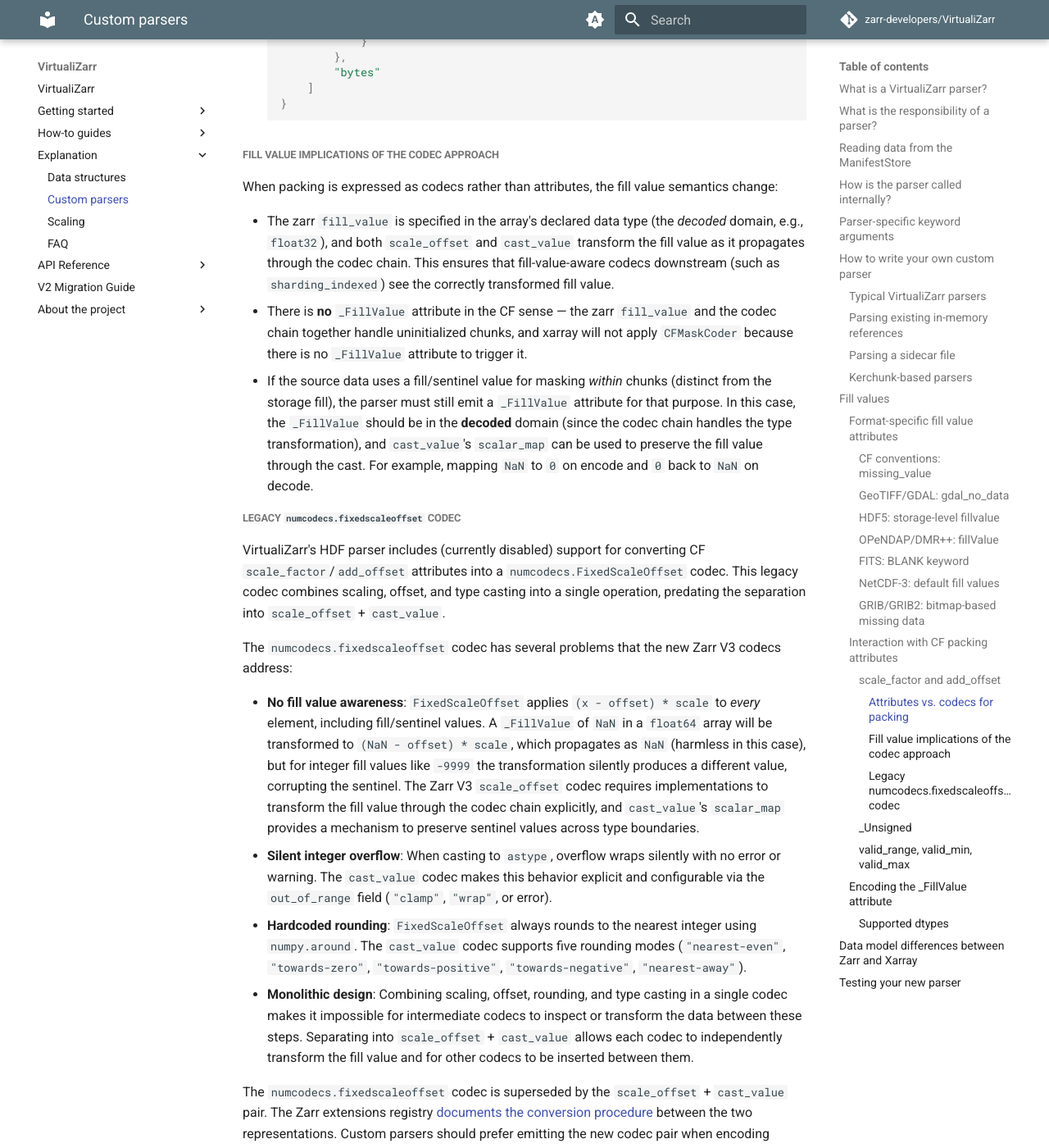
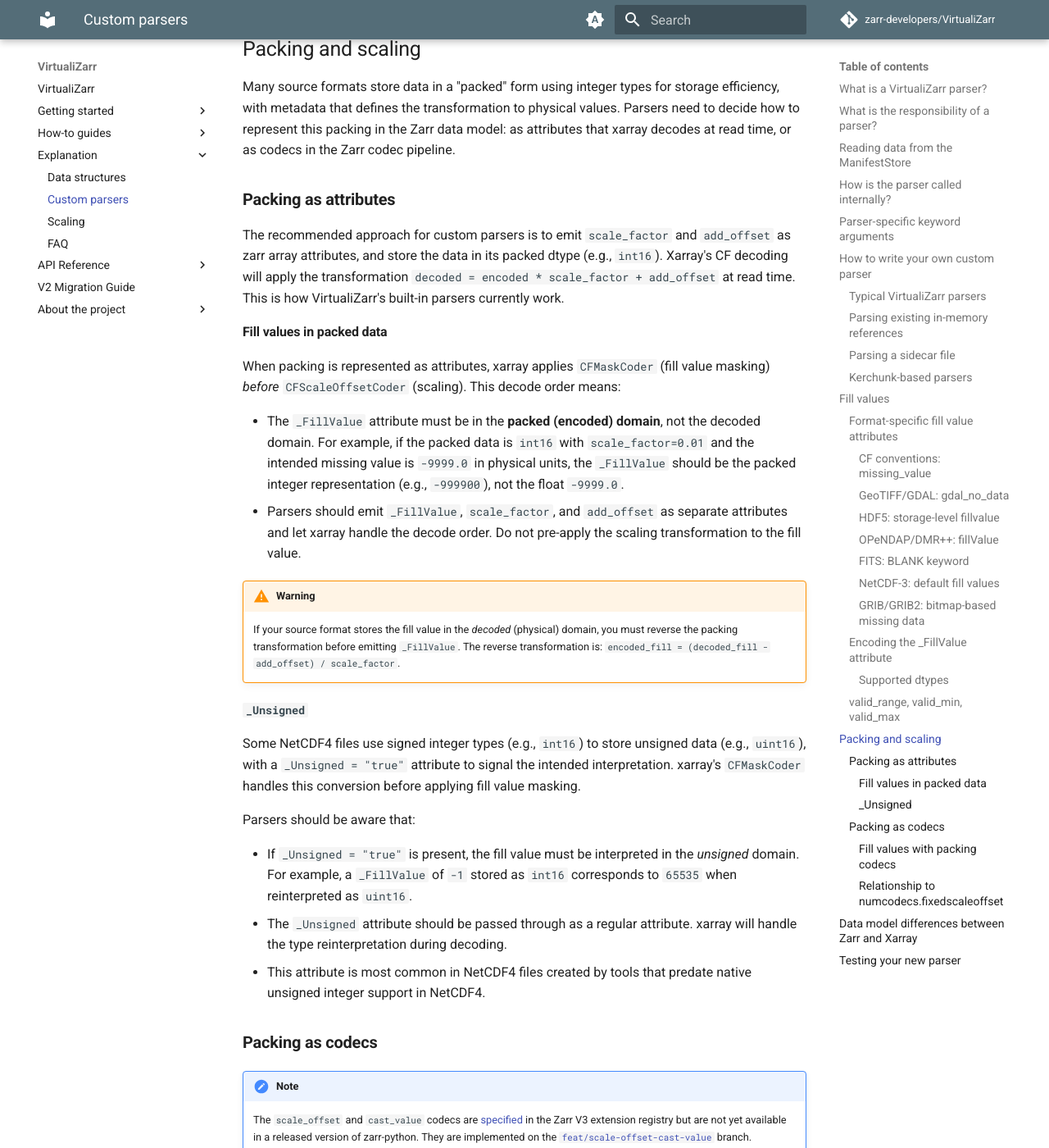
Before and after one commit to zarr-developers/VirtualiZarr, an MkDocs documentation site: the page built from docs/custom_parsers.md, in a window 1280 px wide and 1400 px high, scrolled down 10850 px. Shown: the whole window at 82% size. Built offline with MkDocs 1.6.1 and Material for MkDocs 9.7.7, drawn with Linux system fonts in a browser that asks for light colours; comment, search, counter and statistics services are not loaded; the version menu is left out; some of the changed text lies outside the part shown.

Commit message:
Separate fill values from packing

````diff
--- a/docs/custom_parsers.md
+++ b/docs/custom_parsers.md
@@ -225,6 +225,10 @@ There are two distinct "fill value" concepts that parsers may interact with:
 
 These serve different purposes and are stored in different places. Many source formats interact with these distinct concepts. For example, HDF5 has a storage-level `fillvalue` (returned for unallocated chunks) and a CF `_FillValue` attribute (used for masking). Parsers should preserve this separation faithfully: the source format's storage fill value maps to the zarr `fill_value`, and the CF `_FillValue` attribute is carried through as a zarr attribute.
 
+!!! note
+
+    When the source format uses [packed data](#packing-and-scaling) (`scale_factor`/`add_offset`), the `_FillValue` must be in the packed (encoded) domain. See [Fill values in packed data](#fill-values-in-packed-data) for details.
+
 ### Format-specific fill value attributes
 
 Source formats may carry additional attributes that serve a similar role to `_FillValue`. Parsers should understand their semantics to avoid conflicts or data loss.
@@ -268,106 +272,9 @@ VirtualiZarr does not yet include a GRIB parser, but custom parser authors targe
 - When mapping GRIB to Zarr, the parser must choose a fill value to represent bitmap-masked points in the output array, and emit a corresponding `_FillValue` attribute so that xarray can mask the data.
 - GRIB2 also supports ["complex packing"](https://codes.ecmwf.int/grib/format/grib2/templates/5/) and ["second-order packing"](https://codes.ecmwf.int/grib/format/grib1/packing/2/) where the decompression algorithm itself must account for the bitmap. This means the codec pipeline must be bitmap-aware, not just the fill value.
 
-### Interaction with CF packing attributes
-
-#### `scale_factor` and `add_offset`
-
-Many source formats store data in a "packed" form using integer types for storage efficiency, with `scale_factor` and `add_offset` attributes that define the transformation to physical values: `decoded = encoded * scale_factor + add_offset`.
-
-The critical detail for parser authors is the **decode order**: xarray applies `CFMaskCoder` (fill value masking) _before_ `CFScaleOffsetCoder` (scaling). This means:
-
-- The `_FillValue` attribute must be in the **packed (encoded) domain**, not the decoded domain. For example, if the packed data is `int16` with `scale_factor=0.01` and the intended missing value is `-9999.0` in physical units, the `_FillValue` should be the packed integer representation (e.g., `-999900`), not the float `-9999.0`.
-- Parsers should emit `_FillValue`, `scale_factor`, and `add_offset` as separate attributes and let xarray handle the decode order. Do not pre-apply the scaling transformation to the fill value.
-
-!!! warning
-
-    If your source format stores the fill value in the _decoded_ (physical) domain, you must reverse the packing transformation before emitting `_FillValue`. The reverse transformation is: `encoded_fill = (decoded_fill - add_offset) / scale_factor`.
-
-##### Attributes vs. codecs for packing
-
-There are two ways to represent packing in the Zarr data model, and which one a parser chooses has significant implications for fill value handling:
-
-1. **As attributes** (current default): Emit `scale_factor` and `add_offset` as zarr array attributes, and store the data in its packed dtype (e.g., `int16`). Xarray's CF decoding will apply the transformation at read time. The `_FillValue` attribute must be in the packed domain. This is how VirtualiZarr's built-in parsers currently work.
-
-2. **As codecs**: Encode the packing transformation into the zarr codec pipeline. The Zarr V3 extension registry defines two codecs that together replace the legacy `numcodecs.fixedscaleoffset` codec:
-
-    - [`scale_offset`](https://github.com/zarr-developers/zarr-extensions/tree/main/codecs/scale_offset): An array-to-array codec that applies `out = (in - offset) * scale` during encoding and `out = (in / scale) + offset` during decoding. This codec operates within a single data type — it does not change the dtype.
-    - [`cast_value`](https://github.com/zarr-developers/zarr-extensions/tree/main/codecs/cast_value): An array-to-array codec that converts values between numeric types, with configurable rounding (`"nearest-even"`, `"towards-zero"`, etc.) and out-of-range handling (`"clamp"`, `"wrap"`). It also supports a `scalar_map` for explicit scalar mappings (e.g., mapping `NaN` to `0` during a float-to-integer cast).
-
-    When using the codec approach, `scale_factor` and `add_offset` are removed from the attributes (since the transformation is now encoded in the codec chain), and the array's declared `data_type` is the _decoded_ (physical) type. The codecs handle the transformation transparently during reads.
-
-    For example, a `float32` array packed into `uint8` with `offset=1000` and `scale=0.1`:
-
-    ```json
-    {
-        "data_type": "float32",
-        "codecs": [
-            {
-                "name": "scale_offset",
-                "configuration": {
-                    "offset": 1000,
-                    "scale": 0.1
-                }
-            },
-            {
-                "name": "cast_value",
-                "configuration": {
-                    "data_type": "uint8",
-                    "out_of_range": "wrap"
-                }
-            },
-            "bytes"
-        ]
-    }
-    ```
-
-##### Fill value implications of the codec approach
-
-When packing is expressed as codecs rather than attributes, the fill value semantics change:
-
-- The zarr `fill_value` is specified in the array's declared data type (the _decoded_ domain, e.g., `float32`), and both `scale_offset` and `cast_value` transform the fill value as it propagates through the codec chain. This ensures that fill-value-aware codecs downstream (such as `sharding_indexed`) see the correctly transformed fill value.
-- There is **no** `_FillValue` attribute in the CF sense — the zarr `fill_value` and the codec chain together handle uninitialized chunks, and xarray will not apply `CFMaskCoder` because there is no `_FillValue` attribute to trigger it.
-- If the source data uses a fill/sentinel value for masking _within_ chunks (distinct from the storage fill), the parser must still emit a `_FillValue` attribute for that purpose. In this case, the `_FillValue` should be in the **decoded** domain (since the codec chain handles the type transformation), and `cast_value`'s `scalar_map` can be used to preserve the fill value through the cast. For example, mapping `NaN` to `0` on encode and `0` back to `NaN` on decode.
-
-##### Legacy `numcodecs.fixedscaleoffset` codec
-
-VirtualiZarr's HDF parser includes (currently disabled) support for converting CF `scale_factor`/`add_offset` attributes into a `numcodecs.FixedScaleOffset` codec. This legacy codec combines scaling, offset, and type casting into a single operation, predating the separation into `scale_offset` + `cast_value`.
-
-The `numcodecs.fixedscaleoffset` codec has several problems that the new Zarr V3 codecs address:
-
-- **No fill value awareness**: `FixedScaleOffset` applies `(x - offset) * scale` to _every_ element, including fill/sentinel values. A `_FillValue` of `NaN` in a `float64` array will be transformed to `(NaN - offset) * scale`, which propagates as `NaN` (harmless in this case), but for integer fill values like `-9999` the transformation silently produces a different value, corrupting the sentinel. The Zarr V3 `scale_offset` codec requires implementations to transform the fill value through the codec chain explicitly, and `cast_value`'s `scalar_map` provides a mechanism to preserve sentinel values across type boundaries.
-- **Silent integer overflow**: When casting to `astype`, overflow wraps silently with no error or warning. The `cast_value` codec makes this behavior explicit and configurable via the `out_of_range` field (`"clamp"`, `"wrap"`, or error).
-- **Hardcoded rounding**: `FixedScaleOffset` always rounds to the nearest integer using `numpy.around`. The `cast_value` codec supports five rounding modes (`"nearest-even"`, `"towards-zero"`, `"towards-positive"`, `"towards-negative"`, `"nearest-away"`).
-- **Monolithic design**: Combining scaling, offset, rounding, and type casting in a single codec makes it impossible for intermediate codecs to inspect or transform the data between these steps. Separating into `scale_offset` + `cast_value` allows each codec to independently transform the fill value and for other codecs to be inserted between them.
-
-The `numcodecs.fixedscaleoffset` codec is superseded by the `scale_offset` + `cast_value` pair. The Zarr extensions registry [documents the conversion procedure](https://github.com/zarr-developers/zarr-extensions/tree/main/codecs/scale_offset#conversion-to-scale_offset) between the two representations. Custom parsers should prefer emitting the new codec pair when encoding packing as codecs.
-
-#### `_Unsigned`
-
-Some NetCDF4 files use signed integer types (e.g., `int16`) to store unsigned data (e.g., `uint16`), with a `_Unsigned = "true"` attribute to signal the intended interpretation. xarray's `CFMaskCoder` handles this conversion before applying fill value masking.
-
-Parsers should be aware that:
-
-- If `_Unsigned = "true"` is present, the fill value must be interpreted in the _unsigned_ domain. For example, a `_FillValue` of `-1` stored as `int16` corresponds to `65535` when reinterpreted as `uint16`.
-- The `_Unsigned` attribute should be passed through as a regular attribute. xarray will handle the type reinterpretation during decoding.
-- This attribute is most common in NetCDF4 files created by tools that predate native unsigned integer support in NetCDF4.
-
-#### `valid_range`, `valid_min`, `valid_max`
-
-The CF conventions define `valid_range`, `valid_min`, and `valid_max` attributes for specifying the range of physically meaningful values. Values outside this range are considered missing.
-
-!!! warning
-
-    **Xarray does not process these attributes.** Unlike the netcdf4 Python library (which masks out-of-range values when `auto_maskandscale` is enabled), xarray passes `valid_range`, `valid_min`, and `valid_max` through as opaque attributes without applying any masking.
-
-    If your source format relies on these attributes for missing data detection, your parser should either:
-
-    - Convert out-of-range values to a `_FillValue` sentinel during parsing, or
-    - Document that downstream consumers must handle range-based masking themselves.
-
 ### Encoding the `_FillValue` attribute
 
-In order to be correctly parsed by xarray, the `_FillValue` attribute must be encoded in a way that xarray's `FillValueCoder.decode()` expects. You could use `FillValueCoder.encode()` directly to accomplish this. The internal parsers use a convenience function ([`encode_cf_fill_value`][virtualizarr.parsers.utils.encode_cf_fill_value]) which handles extracting scalar values from numpy arrays before delegating to `FillValueCoder.encode()`.
+In order to be correctly parsed by xarray, the `_FillValue` attribute must be encoded in a way that xarray's `FillValueCoder.decode()` expects. You could use `FillValueCoder.encode()` directly to accomplish this. The internal parsers use a convenience function (`virtualizarr.parsers.utils.encode_cf_fill_value`) which handles extracting scalar values from numpy arrays before delegating to `FillValueCoder.encode()`.
 
 The zarr `fill_value` in `ArrayV3Metadata` does **not** need this encoding — zarr handles its own serialization.
 
@@ -391,6 +298,118 @@ Any other dtype (structured/compound, datetime, etc.) will cause `FillValueCoder
 !!! warning
 
     The `_FillValue` attribute must be the **encoded** form, not a raw scalar. A common mistake is to emit `_FillValue` as a plain numeric value or string (e.g., `"-9999"` for a float32 array). For float dtypes, xarray expects a base64-encoded 8-byte little-endian double; passing a numeric string instead will cause a `struct.error` at decode time. This is especially likely when parsing formats that store metadata as text (e.g., GDAL metadata XML in GeoTIFF), where type information from the original source format has been lost.
+
+### `valid_range`, `valid_min`, `valid_max`
+
+The CF conventions define `valid_range`, `valid_min`, and `valid_max` attributes for specifying the range of physically meaningful values. Values outside this range are considered missing.
+
+!!! warning
+
+    **Xarray does not process these attributes.** Unlike the netcdf4 Python library (which masks out-of-range values when `auto_maskandscale` is enabled), xarray passes `valid_range`, `valid_min`, and `valid_max` through as opaque attributes without applying any masking.
+
+    If your source format relies on these attributes for missing data detection, your parser should either:
+
+    - Convert out-of-range values to a `_FillValue` sentinel during parsing, or
+    - Document that downstream consumers must handle range-based masking themselves.
+
+## Packing and scaling
+
+Many source formats store data in a "packed" form using integer types for storage efficiency, with metadata that defines the transformation to physical values. Parsers need to decide how to represent this packing in the Zarr data model: as attributes that xarray decodes at read time, or as codecs in the Zarr codec pipeline.
+
+### Packing as attributes
+
+The recommended approach for custom parsers is to emit `scale_factor` and `add_offset` as zarr array attributes, and store the data in its packed dtype (e.g., `int16`). Xarray's CF decoding will apply the transformation `decoded = encoded * scale_factor + add_offset` at read time. This is how VirtualiZarr's built-in parsers currently work.
+
+#### Fill values in packed data
+
+When packing is represented as attributes, xarray applies `CFMaskCoder` (fill value masking) _before_ `CFScaleOffsetCoder` (scaling). This decode order means:
+
+- The `_FillValue` attribute must be in the **packed (encoded) domain**, not the decoded domain. For example, if the packed data is `int16` with `scale_factor=0.01` and the intended missing value is `-9999.0` in physical units, the `_FillValue` should be the packed integer representation (e.g., `-999900`), not the float `-9999.0`.
+- Parsers should emit `_FillValue`, `scale_factor`, and `add_offset` as separate attributes and let xarray handle the decode order. Do not pre-apply the scaling transformation to the fill value.
+
+!!! warning
+
+    If your source format stores the fill value in the _decoded_ (physical) domain, you must reverse the packing transformation before emitting `_FillValue`. The reverse transformation is: `encoded_fill = (decoded_fill - add_offset) / scale_factor`.
+
+#### `_Unsigned`
+
+Some NetCDF4 files use signed integer types (e.g., `int16`) to store unsigned data (e.g., `uint16`), with a `_Unsigned = "true"` attribute to signal the intended interpretation. xarray's `CFMaskCoder` handles this conversion before applying fill value masking.
+
+Parsers should be aware that:
+
+- If `_Unsigned = "true"` is present, the fill value must be interpreted in the _unsigned_ domain. For example, a `_FillValue` of `-1` stored as `int16` corresponds to `65535` when reinterpreted as `uint16`.
+- The `_Unsigned` attribute should be passed through as a regular attribute. xarray will handle the type reinterpretation during decoding.
+- This attribute is most common in NetCDF4 files created by tools that predate native unsigned integer support in NetCDF4.
+
+### Packing as codecs
+
+!!! note
+
+    The `scale_offset` and `cast_value` codecs are [specified](https://github.com/zarr-developers/zarr-extensions/tree/main/codecs/scale_offset) in the Zarr V3 extension registry but are not yet available in a released version of zarr-python. They are implemented on the [`feat/scale-offset-cast-value`](https://github.com/zarr-developers/zarr-python/tree/feat/scale-offset-cast-value) branch. Additionally, `cast_value` requires the optional [`cast-value-rs`](https://github.com/zarr-developers/cast-value-rs) package. Until these are merged and released, custom parsers should use the [attributes approach](#packing-as-attributes).
+
+Instead of relying on xarray's CF decoding, packing can be encoded directly into the zarr codec pipeline using the Zarr V3 [`scale_offset`](https://github.com/zarr-developers/zarr-extensions/tree/main/codecs/scale_offset) and [`cast_value`](https://github.com/zarr-developers/zarr-extensions/tree/main/codecs/cast_value) codecs:
+
+- **`scale_offset`**: An array-to-array codec that applies `out = (in - offset) * scale` during encoding and `out = (in / scale) + offset` during decoding. This codec operates within a single data type — it does not change the dtype.
+- **`cast_value`**: An array-to-array codec that converts values between numeric types, with configurable rounding (`"nearest-even"`, `"towards-zero"`, `"towards-positive"`, `"towards-negative"`, `"nearest-away"`) and out-of-range handling (`"clamp"`, `"wrap"`, or error). It also supports a `scalar_map` for explicit scalar mappings (e.g., mapping `NaN` to `0` during a float-to-integer cast).
+
+When using the codec approach, `scale_factor` and `add_offset` are removed from the attributes (since the transformation is now encoded in the codec chain), and the array's declared `data_type` is the _decoded_ (physical) type.
+
+For example, a `float32` array packed into `uint8` with `offset=1000` and `scale=0.1`:
+
+```json
+{
+    "data_type": "float32",
+    "codecs": [
+        {
+            "name": "scale_offset",
+            "configuration": {
+                "offset": 1000,
+                "scale": 0.1
+            }
+        },
+        {
+            "name": "cast_value",
+            "configuration": {
+                "data_type": "uint8",
+                "out_of_range": "wrap"
+            }
+        },
+        "bytes"
+    ]
+}
+```
+
+#### Fill values with packing codecs
+
+When packing is expressed as codecs rather than attributes, the fill value semantics change:
+
+- The zarr `fill_value` is specified in the array's declared data type (the _decoded_ domain, e.g., `float32`), and both `scale_offset` and `cast_value` transform the fill value as it propagates through the codec chain. This ensures that fill-value-aware codecs downstream (such as `sharding_indexed`) see the correctly transformed fill value.
+- There is no `_FillValue` _attribute_ needed for uninitialized chunks — the zarr `fill_value` and the codec chain together handle that, and xarray will not apply `CFMaskCoder` because there is no `_FillValue` attribute to trigger it.
+- If the source data uses a fill/sentinel value for masking _within_ chunks (distinct from the storage fill), the parser must still emit a `_FillValue` attribute for that purpose. In this case, the `_FillValue` should be in the **decoded** domain (since the codec chain handles the type transformation), and `cast_value`'s `scalar_map` can be used to preserve the fill value through the cast. For example, mapping `NaN` to `0` on encode and `0` back to `NaN` on decode:
+
+    ```json
+    {
+        "name": "cast_value",
+        "configuration": {
+            "data_type": "uint8",
+            "rounding": "nearest-even",
+            "scalar_map": {
+                "encode": [["NaN", 0]],
+                "decode": [[0, "NaN"]]
+            }
+        }
+    }
+    ```
+
+#### Relationship to `numcodecs.fixedscaleoffset`
+
+The `scale_offset` + `cast_value` pair supersedes the legacy `numcodecs.fixedscaleoffset` codec, which combined scaling, offset, rounding, and type casting into a single monolithic operation. The new codecs address several problems with the legacy approach:
+
+- **Fill value awareness**: `FixedScaleOffset` applies `(x - offset) * scale` to _every_ element indiscriminately, including fill/sentinel values. For integer fill values like `-9999`, this silently produces a different value, corrupting the sentinel. With the separated codecs, `cast_value`'s `scalar_map` provides explicit control over how sentinels are mapped across type boundaries, and each codec independently transforms the fill value through the chain.
+- **Overflow handling**: `FixedScaleOffset` wraps silently on integer overflow with no error or warning. The `cast_value` codec makes this behavior explicit and configurable via the `out_of_range` field.
+- **Rounding control**: `FixedScaleOffset` always rounds to the nearest integer using `numpy.around`. The `cast_value` codec supports five rounding modes.
+
+The Zarr extensions registry [documents the conversion procedure](https://github.com/zarr-developers/zarr-extensions/tree/main/codecs/scale_offset#conversion-to-scale_offset) between the two representations. Custom parsers should prefer emitting the new codec pair when encoding packing as codecs.
 
 ## Data model differences between Zarr and Xarray
 
````
